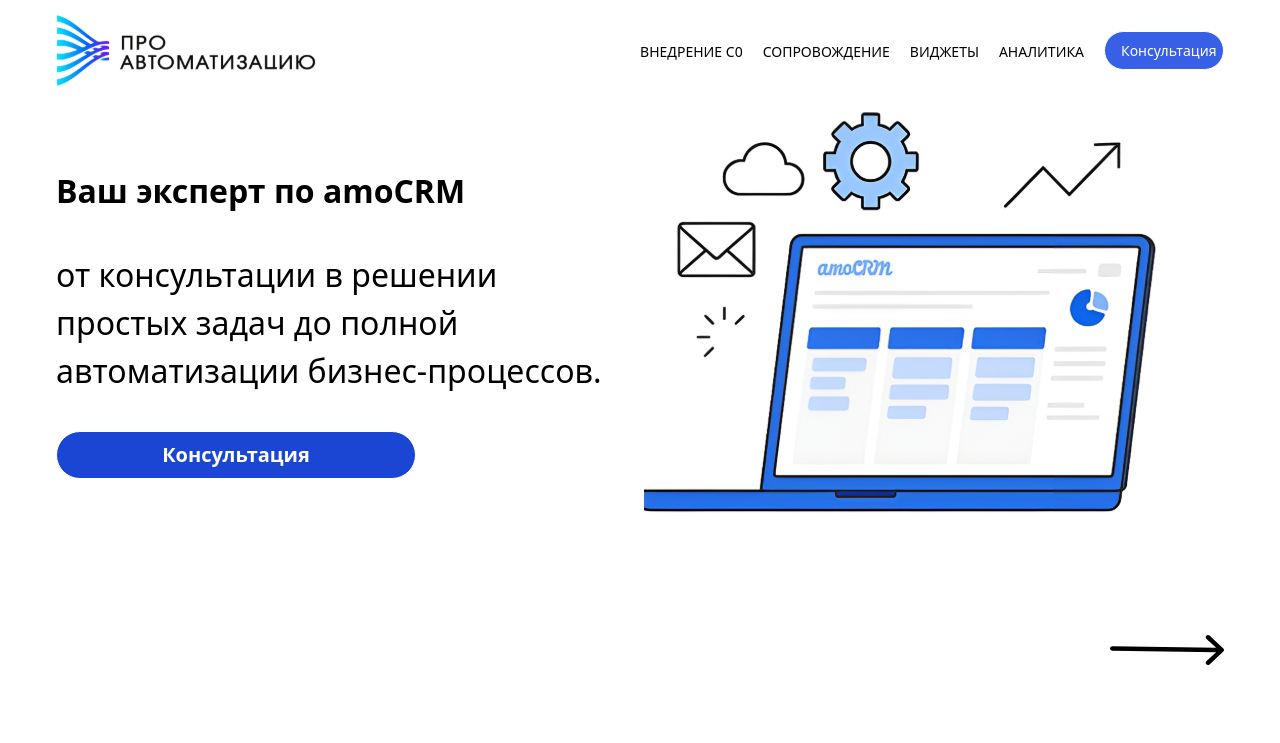
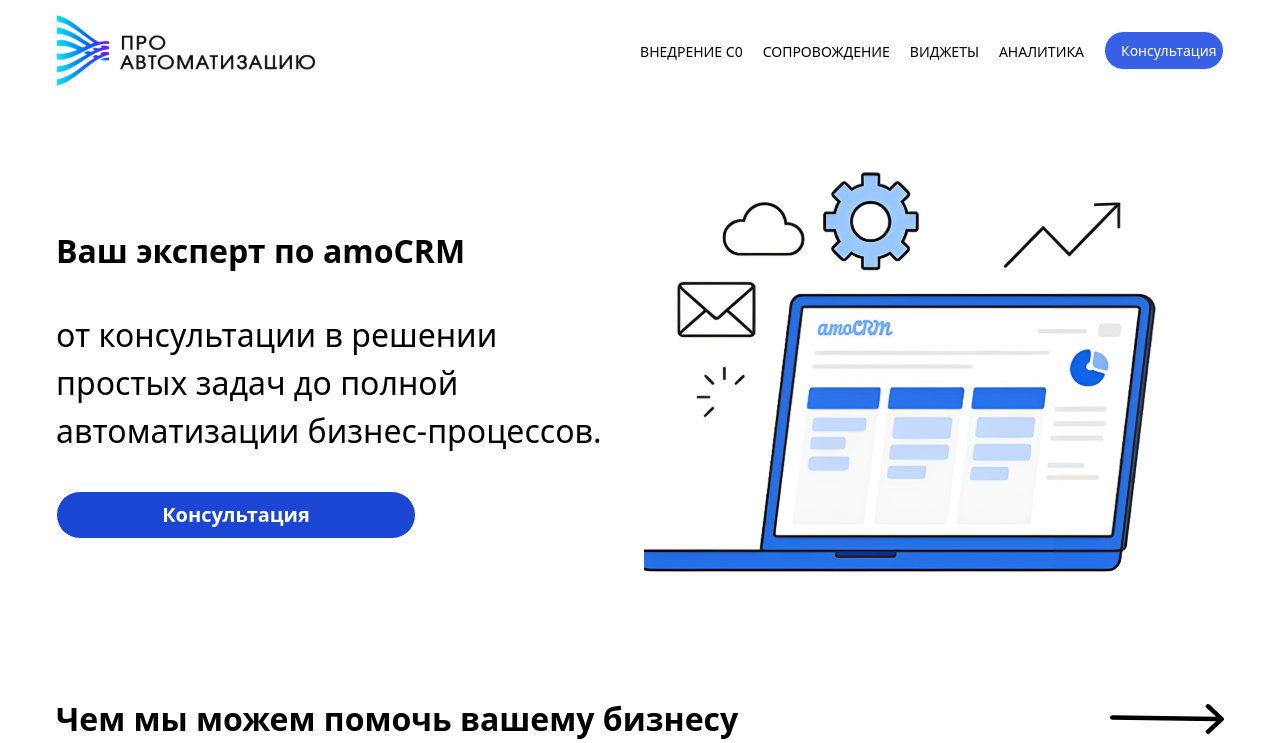
Before and after one commit to DFimp/landing_pro_automatization, a Next.js app: page / in a window 1280 px wide. Shown: the top 743 px of the page. Built offline with nearby package versions, Linux system fonts and the light colour scheme.

Commit message:
refactored

```diff
--- a/src/app/page.tsx
+++ b/src/app/page.tsx
@@ -1,15 +1,19 @@
 import Hero from "@/widgets/hero/Hero";
 import Card from "@/shared/ui/card/Card";
 import {Services} from "@/widgets/services/Services";
-import ProcessList from "@/widgets/ProcessList/ProcessList";
+import ProcessList from "@/widgets/process/ProcessList";
+
 
 export default function Home() {
   return (
-      <div className="home mb-25 space-y-20">
+      <main className="home mb-25 pt-15 space-y-20">
           <Hero />
-          <Services />
+          <Services
+              text="Чем мы можем помочь вашему бизнесу"
+              link='/'
+          />
           <ProcessList />
           <Card />
-      </div>
+      </main>
   );
 }
```
